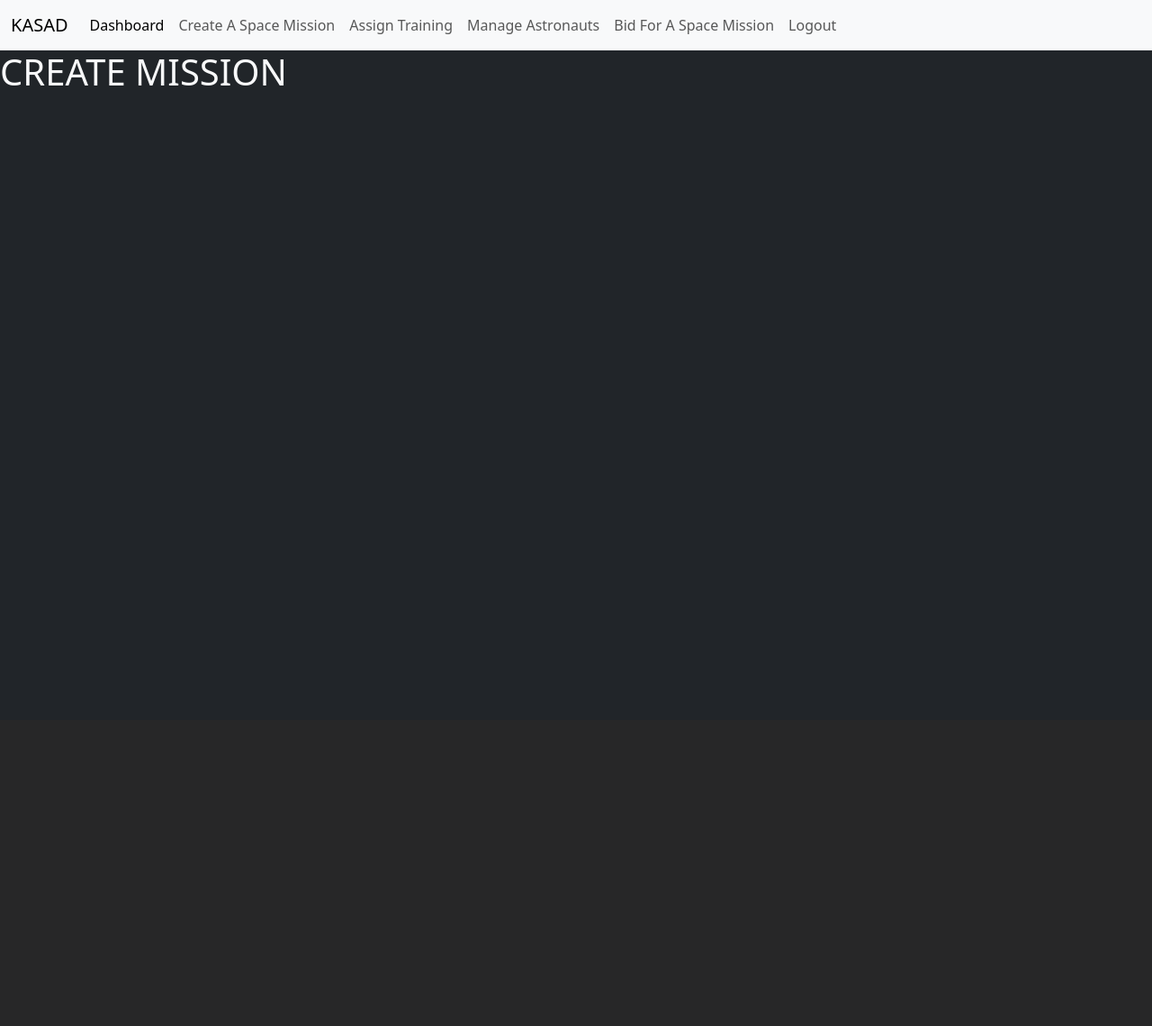
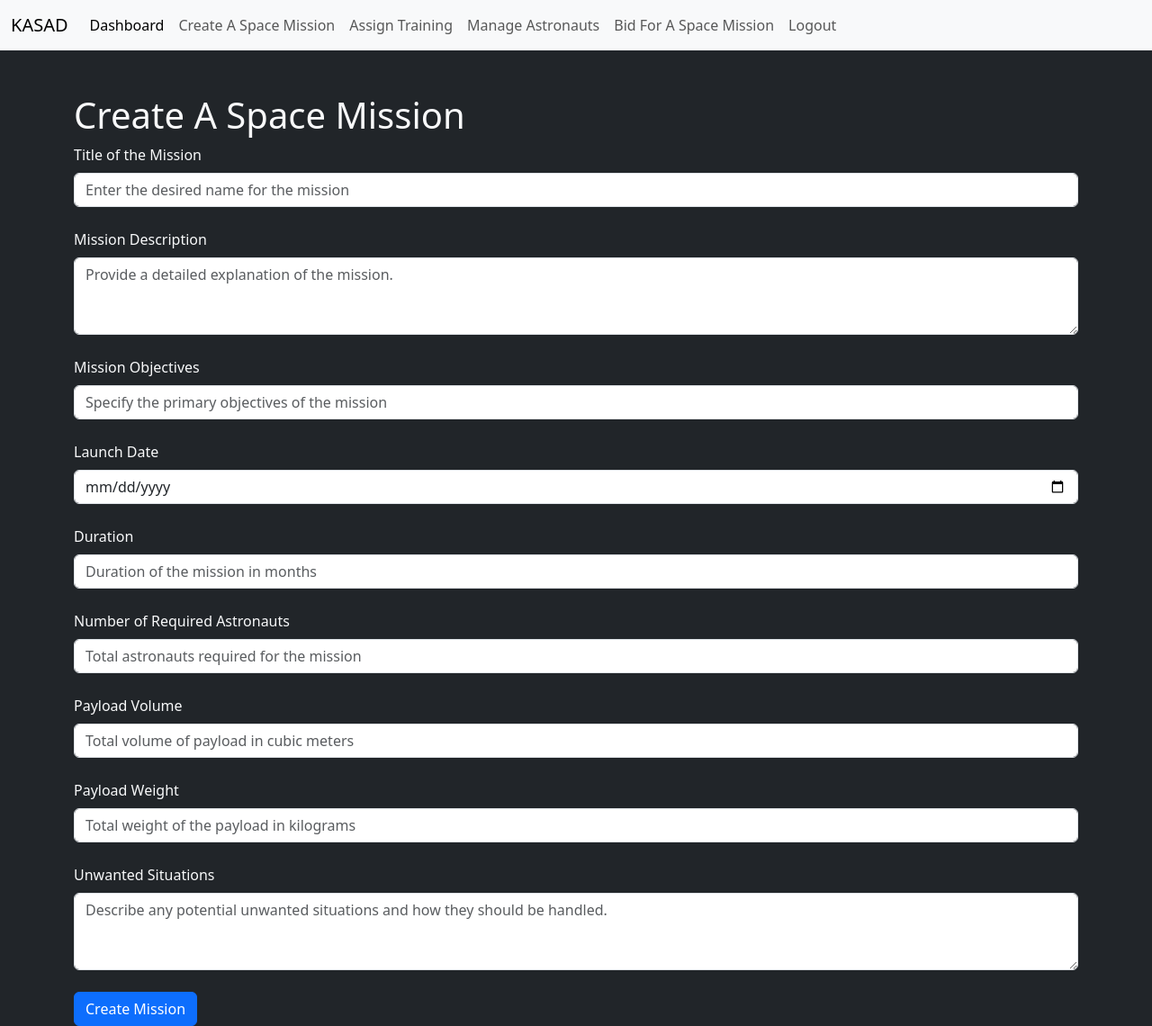
Before and after one commit to ali-tunahan/KASAD-Space-Mission-Planner, a Flask app: page /create_mission in a window 1280 px wide. Shown: the whole page at 90% size. Before the commit the page ends 95 px from the top, so only its background shows below. Run offline with Flask 3, Linux system fonts and the light colour scheme; some libraries are stand-ins or nearby versions.

Commit message:
Create A Mission
Create a mission page. Formatting will be done

```diff
--- a/app/app.py
+++ b/app/app.py
@@ -138,6 +138,46 @@ def register():
 
 @app.route("/create_mission", methods=["GET", "POST"])
 def createMission():
+    if request.method == "POST":
+        # Extract data from form
+        title = request.form.get('title')
+        description = request.form.get('description')
+        objectives = request.form.get('objectives')
+        launch_date = request.form.get('launch_date')
+        duration = request.form.get('duration')
+        num_of_astronauts = request.form.get('num_of_astronauts')
+        payload_volume = request.form.get('payload_volume')
+        payload_weight = request.form.get('payload_weight')
+
+        # Convert date from string to date object if necessary
+        try:
+            launch_date = datetime.strptime(launch_date, '%Y-%m-%d')
+        except ValueError:
+            flash("Invalid date format. Please use YYYY-MM-DD.", 'error')
+            return render_template("create_mission.html")
+
+        # Data validation before inserting into the database
+        if not title or not description:
+            flash("Title and description are required.", 'error')
+            return render_template("create_mission.html")
+
+        # Insert data into the database
+        try:
+            cursor = mysql.connection.cursor()
+            cursor.execute('''
+                INSERT INTO Mission (mission_id, employer_id, title, description, objectives, launch_date, duration, num_of_astronauts, payload_volume, payload_weight)
+                VALUES (%s, %s, %s, %s, %s, %s, %s, %s, %s, %s)
+            ''', (uuid.uuid4().hex, session.get('company_id'), title, description, objectives, launch_date, duration, num_of_astronauts, payload_volume, payload_weight))
+            mysql.connection.commit()
+            flash("Mission created successfully!", 'success')
+            return redirect(url_for('main'))  # Redirect to the main page or a confirmation page
+
+        except Exception as e:
+            mysql.connection.rollback()
+            flash(f"An error occurred: {e}", 'error')
+            return render_template("create_mission.html")
+
+    # If not POST, or if there was an error, show the form again
     return render_template("create_mission.html")
 
 @app.route("/manage_astronauts", methods=["GET", "POST"])
--- a/app/templates/create_mission.html
+++ b/app/templates/create_mission.html
@@ -1,4 +1,44 @@
 {% extends "master.html" %} {% block content %}
-
-<h1>CREATE MISSION</h1>
+<div class="container mt-5">
+    <h1>Create A Space Mission</h1>
+    <form method="post">
+        <div class="mb-4">
+            <label for="title" class="form-label">Title of the Mission</label>
+            <input type="text" class="form-control" id="title" name="title" placeholder="Enter the desired name for the mission" required>
+        </div>
+        <div class="mb-4">
+            <label for="description" class="form-label">Mission Description</label>
+            <textarea class="form-control" id="description" name="description" rows="3" placeholder="Provide a detailed explanation of the mission." required></textarea>
+        </div>
+        <div class="mb-4">
+            <label for="objectives" class="form-label">Mission Objectives</label>
+            <input type="text" class="form-control" id="objectives" name="objectives" placeholder="Specify the primary objectives of the mission">
+        </div>
+        <div class="mb-4">
+            <label for="launch_date" class="form-label">Launch Date</label>
+            <input type="date" class="form-control" id="launch_date" name="launch_date" placeholder="Select the planned launch date">
+        </div>
+        <div class="mb-4">
+            <label for="duration" class="form-label">Duration</label>
+            <input type="number" class="form-control" id="duration" name="duration" placeholder="Duration of the mission in months">
+        </div>
+        <div class="mb-4">
+            <label for="num_of_astronauts" class="form-label">Number of Required Astronauts</label>
+            <input type="number" class="form-control" id="num_of_astronauts" name="num_of_astronauts" placeholder="Total astronauts required for the mission">
+        </div>
+        <div class="mb-4">
+            <label for="payload_volume" class="form-label">Payload Volume</label>
+            <input type="number" class="form-control" id="payload_volume" name="payload_volume" placeholder="Total volume of payload in cubic meters">
+        </div>
+        <div class="mb-4">
+            <label for="payload_weight" class="form-label">Payload Weight</label>
+            <input type="number" class="form-control" id="payload_weight" name="payload_weight" placeholder="Total weight of the payload in kilograms">
+        </div>
+        <div class="mb-4">
+            <label for="unwanted_situations" class="form-label">Unwanted Situations</label>
+            <textarea class="form-control" id="unwanted_situations" name="unwanted_situations" rows="3" placeholder="Describe any potential unwanted situations and how they should be handled."></textarea>
+        </div>
+        <button type="submit" class="btn btn-primary">Create Mission</button>
+    </form>
+</div>
 {% endblock %}
```
